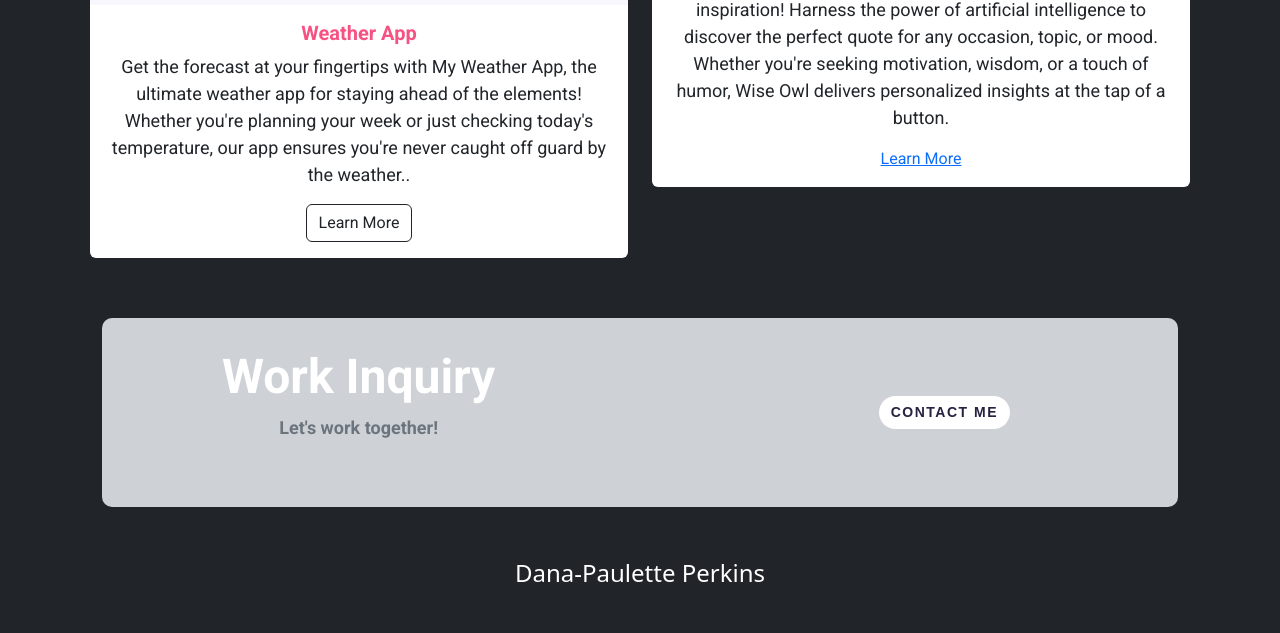
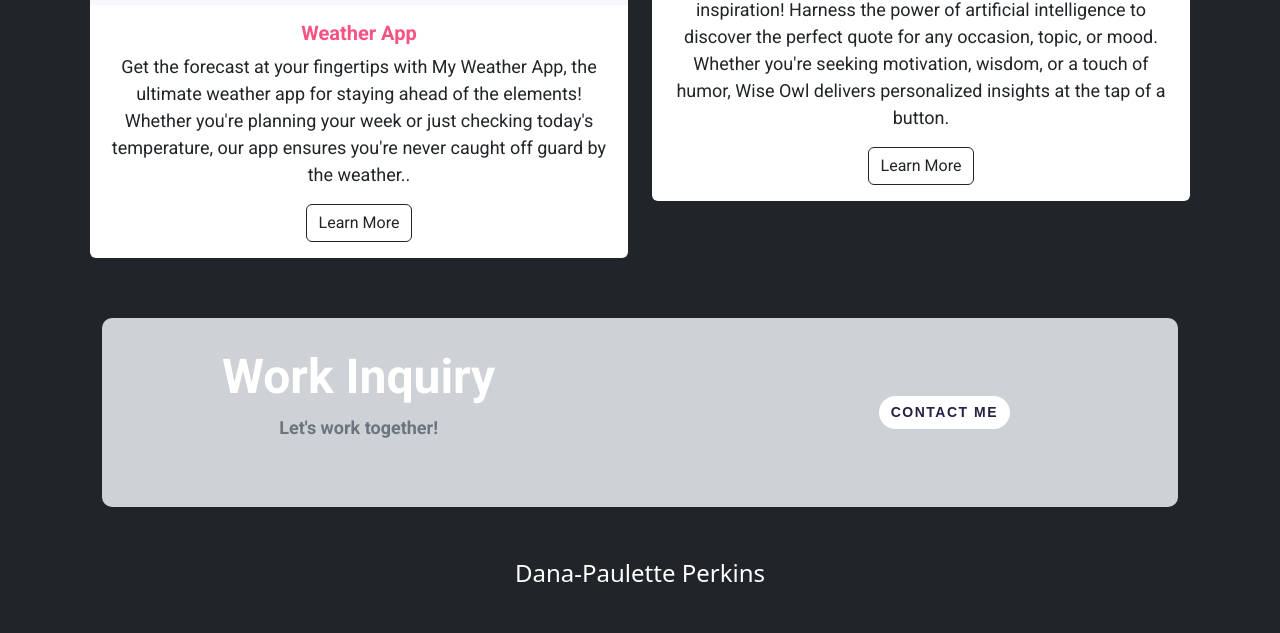
Before and after one commit to dperki02/portfolio, a plain HTML site: page about.html in a window 1280 px wide. Shown: the part 2089-2722 px from the top of the page. Drawn offline with nearby package versions, Linux system fonts and the light colour scheme.

Commit message:
updated about button

```diff
--- a/about.html
+++ b/about.html
@@ -115,7 +115,7 @@
       <div class="card-body">
         <h5 class="card-title">Wise Owl</h5>
         <p class="card-text">Introducing Wise Owl, your personal fountain of wisdom and inspiration! Harness the power of artificial intelligence to discover the perfect quote for any occasion, topic, or mood. Whether you're seeking motivation, wisdom, or a touch of humor, Wise Owl delivers personalized insights at the tap of a button.</p>
-        <a href="/work.html" title="Wise Owl" class="btn-outline-dark">Learn More</a>
+        <a href="/work.html" title="Wise Owl" class="btn btn-outline-dark">Learn More</a>
       </div>
     </div>
   </div>
```
